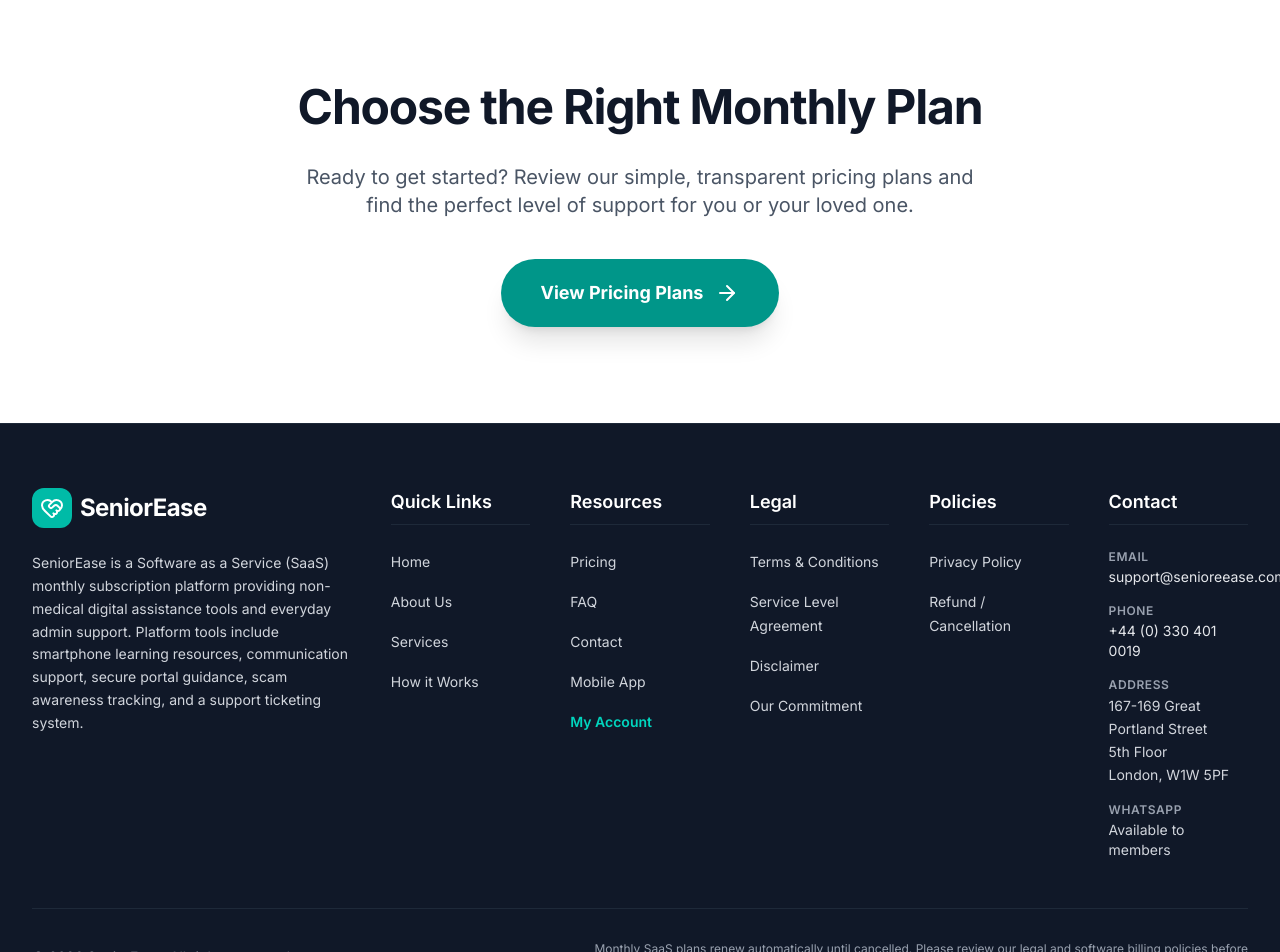
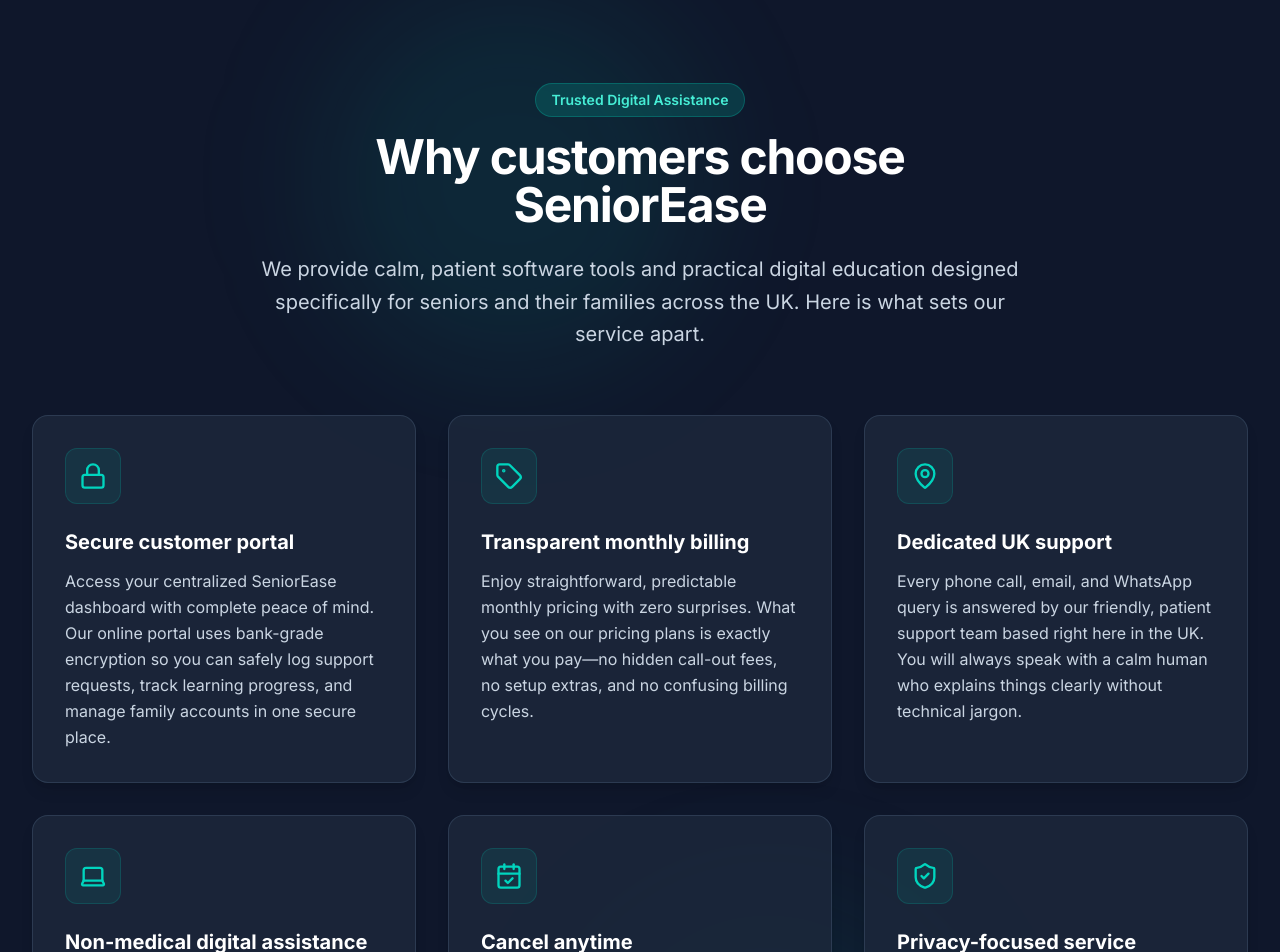
Before and after one commit to codesmashersltd/SeniorEase, a React (Vite) app: page /services in a window 1280 px wide. Shown: the part 3820-4772 px from the top of the page. Built offline with nearby package versions, Linux system fonts and the light colour scheme.

Commit message:
feat(services): add "Why Choose Us" section to landing pages
Expand service information to include value propositions such as security, transparent billing, and dedicated UK-based support to increase customer trust.

```diff
--- a/prerender.js
+++ b/prerender.js
@@ -221,6 +221,16 @@ const routes = [
             <li><strong>Safe Online Accounts:</strong> Access online banking safely, manage energy/water utilities, and pay securely.</li>
             <li><strong>Anti-Scam Awareness:</strong> Identify fraudulent messages, fake links, and dangerous phishing scams.</li>
             <li><strong>Digital Confidence Training:</strong> Empowering seniors to navigate modern web interfaces with absolute peace of mind.</li>
+          </ul>
+
+          <h2 style="font-size: 1.8rem; font-weight: 700; color: #0f172a; margin-top: 40px;">Why customers choose SeniorEase</h2>
+          <ul style="line-height: 2; color: #475569; padding-left: 20px; font-size: 1.1rem;">
+            <li><strong>Secure customer portal:</strong> Access your centralized dashboard with bank-grade encryption to log support requests and track learning.</li>
+            <li><strong>Transparent monthly billing:</strong> Straightforward, predictable pricing with zero surprises, no hidden call-out fees, or setup extras.</li>
+            <li><strong>Dedicated UK support:</strong> Friendly, patient support team based in the UK explaining things clearly without technical jargon.</li>
+            <li><strong>Non-medical digital assistance:</strong> Exclusively practical technology education and software support without overstepping into medical care.</li>
+            <li><strong>Cancel anytime:</strong> Zero long-term contracts or lock-in periods; upgrade, downgrade, or cancel your plan at any time with total ease.</li>
+            <li><strong>Privacy-focused service:</strong> Treating personal data and family communications with respect and strictly adhering to UK GDPR standards.</li>
           </ul>
         </main>
         ${footerHTML}
--- a/src/pages/Services.tsx
+++ b/src/pages/Services.tsx
@@ -1,5 +1,5 @@
 import { Link } from 'react-router-dom';
-import { Smartphone, Video, Mail, ShieldAlert, FileEdit, Users, ArrowRight, ShoppingBag, PlayCircle } from 'lucide-react';
+import { Smartphone, Video, Mail, ShieldAlert, FileEdit, Users, ArrowRight, ShoppingBag, PlayCircle, Lock, Tag, MapPin, Laptop, CalendarCheck, ShieldCheck } from 'lucide-react';
 import { motion } from 'motion/react';
 import servicesHeroImage from '../assets/images/seniors_laptop_learning_1784467992551.jpg';
 
@@ -243,6 +243,85 @@ export default function Services() {
         </div>
       </section>
 
+      {/* Why Customers Choose SeniorEase Trust Panel */}
+      <section className="py-24 bg-slate-900 text-white relative overflow-hidden">
+        <div className="absolute top-0 left-1/4 w-96 h-96 bg-teal-500/10 rounded-full blur-3xl pointer-events-none"></div>
+        <div className="absolute bottom-0 right-1/4 w-96 h-96 bg-teal-600/10 rounded-full blur-3xl pointer-events-none"></div>
+        <div className="max-w-7xl mx-auto px-4 sm:px-6 lg:px-8 relative z-10">
+          <motion.div
+            initial="hidden"
+            whileInView="visible"
+            viewport={{ once: true, margin: "-50px" }}
+            variants={fadeInUp}
+            className="text-center max-w-3xl mx-auto mb-16"
+          >
+            <span className="inline-flex items-center gap-2 px-4 py-1.5 rounded-full bg-teal-500/20 text-teal-300 font-semibold text-sm mb-4 border border-teal-500/30">
+              Trusted Digital Assistance
+            </span>
+            <h2 className="text-3xl md:text-5xl font-bold tracking-tight text-white mb-6">
+              Why customers choose SeniorEase
+            </h2>
+            <p className="text-lg md:text-xl text-slate-300 leading-relaxed">
+              We provide calm, patient software tools and practical digital education designed specifically for seniors and their families across the UK. Here is what sets our service apart.
+            </p>
+          </motion.div>
+
+          <motion.div
+            initial="hidden"
+            whileInView="visible"
+            viewport={{ once: true, margin: "-50px" }}
+            variants={staggerContainer}
+            className="grid grid-cols-1 md:grid-cols-2 lg:grid-cols-3 gap-8"
+          >
+            {[
+              {
+                title: 'Secure customer portal',
+                description: 'Access your centralized SeniorEase dashboard with complete peace of mind. Our online portal uses bank-grade encryption so you can safely log support requests, track learning progress, and manage family accounts in one secure place.',
+                icon: <Lock className="text-teal-400" size={28} />
+              },
+              {
+                title: 'Transparent monthly billing',
+                description: 'Enjoy straightforward, predictable monthly pricing with zero surprises. What you see on our pricing plans is exactly what you pay—no hidden call-out fees, no setup extras, and no confusing billing cycles.',
+                icon: <Tag className="text-teal-400" size={28} />
+              },
+              {
+                title: 'Dedicated UK support',
+                description: 'Every phone call, email, and WhatsApp query is answered by our friendly, patient support team based right here in the UK. You will always speak with a calm human who explains things clearly without technical jargon.',
+                icon: <MapPin className="text-teal-400" size={28} />
+              },
+              {
+                title: 'Non-medical digital assistance',
+                description: 'We specialize exclusively in practical technology education and everyday software support. From smartphones and tablets to online shopping and video calling, we make digital tools accessible without overstepping into medical or personal care.',
+                icon: <Laptop className="text-teal-400" size={28} />
+              },
+              {
+                title: 'Cancel anytime',
+                description: 'We believe in earning your trust every single month. Our subscriptions come with zero long-term contracts or complicated lock-in periods, allowing you or your family to upgrade, downgrade, or cancel your plan at any time with total ease.',
+                icon: <CalendarCheck className="text-teal-400" size={28} />
+              },
+              {
+                title: 'Privacy-focused service',
+                description: 'We treat your personal data and family communications with the highest level of respect. Adhering strictly to UK GDPR standards, we never sell your information or share your private details with third parties.',
+                icon: <ShieldCheck className="text-teal-400" size={28} />
+              }
+            ].map((item, i) => (
+              <motion.div
+                key={i}
+                variants={fadeInUp}
+                whileHover={{ y: -5 }}
+                className="bg-slate-800/80 p-8 rounded-2xl border border-slate-700/80 hover:border-teal-500/50 transition-all duration-300 shadow-lg flex flex-col"
+              >
+                <div className="w-14 h-14 rounded-xl bg-teal-500/10 border border-teal-500/20 flex items-center justify-center mb-6 shrink-0">
+                  {item.icon}
+                </div>
+                <h3 className="text-xl font-bold text-white mb-3">{item.title}</h3>
+                <p className="text-slate-300 leading-relaxed text-base flex-1">{item.description}</p>
+              </motion.div>
+            ))}
+          </motion.div>
+        </div>
+      </section>
+
       {/* CTA */}
       <section className="py-24 bg-white text-center relative overflow-hidden">
         <motion.div
```
